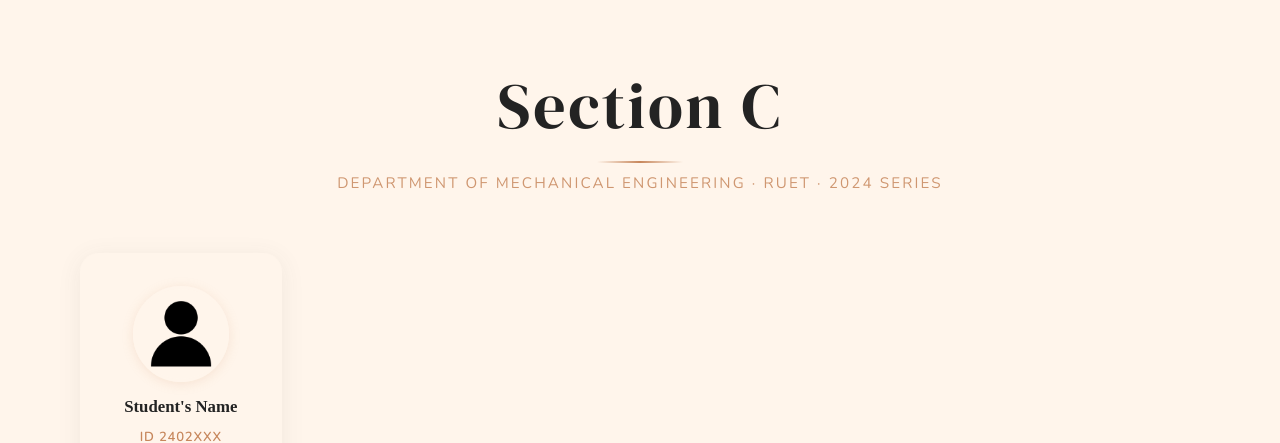
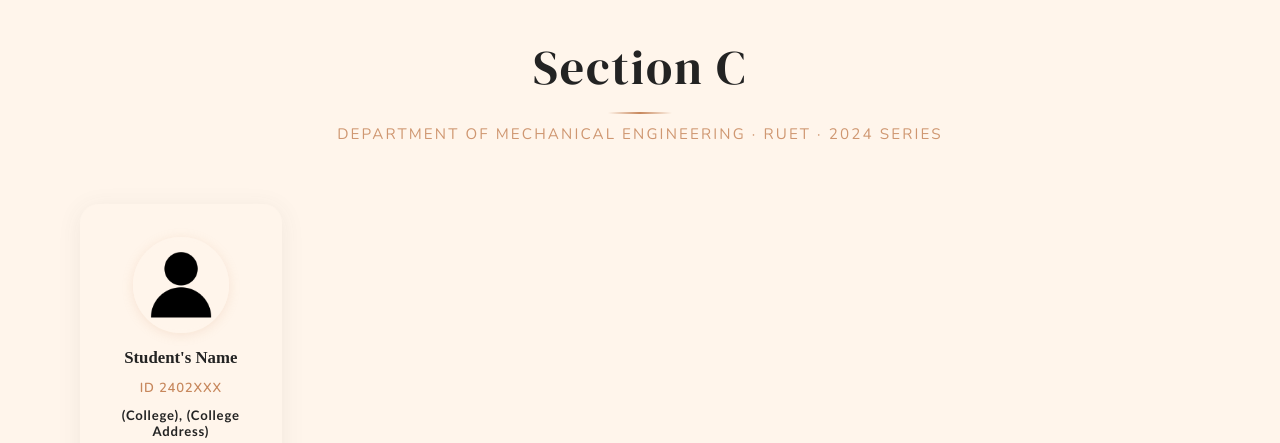
Before and after one commit to ruet-me24/ruet-me24c, a plain HTML site: page index.html in a window 1280 px wide. Shown: the part 131-574 px from the top of the page. Drawn offline with nearby package versions, Linux system fonts and the light colour scheme.

Commit message:
Update index.html

```diff
--- a/index.html
+++ b/index.html
@@ -49,13 +49,13 @@
     /* ── SECTION TITLE ── */
     .section-title-wrap {
       text-align: center;
-      padding: 52px 24px 16px;
+      padding: 24px 24px 16px;
       position: relative;
     }
 
     .section-title-wrap h1 {
       font-family: 'DM Serif Display', serif;
-      font-size: clamp(2.4rem, 6vw, 4rem);
+      font-size: clamp(1.8rem, 4vw, 3rem);
       font-weight: 400;
       letter-spacing: 0.04em;
       color: var(--text);
```
